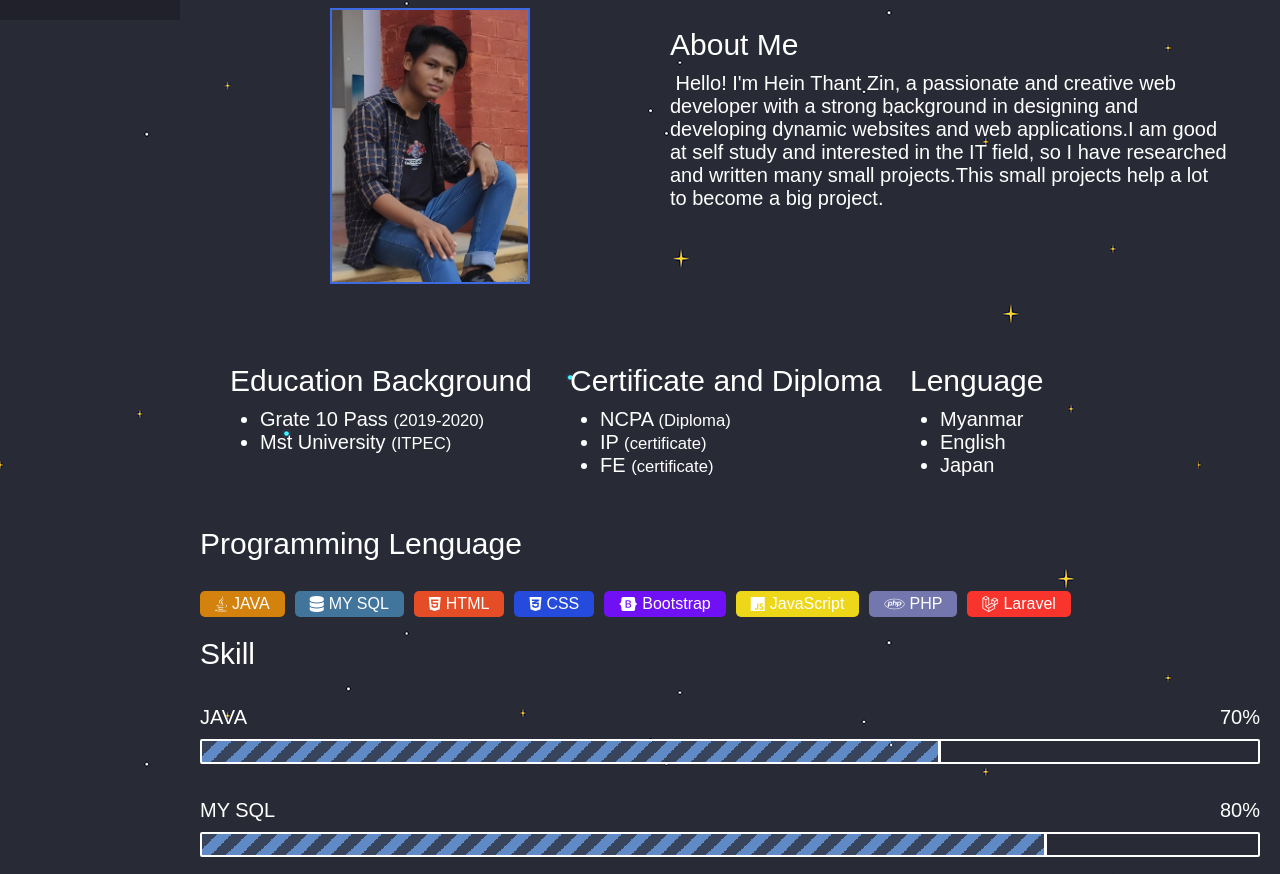
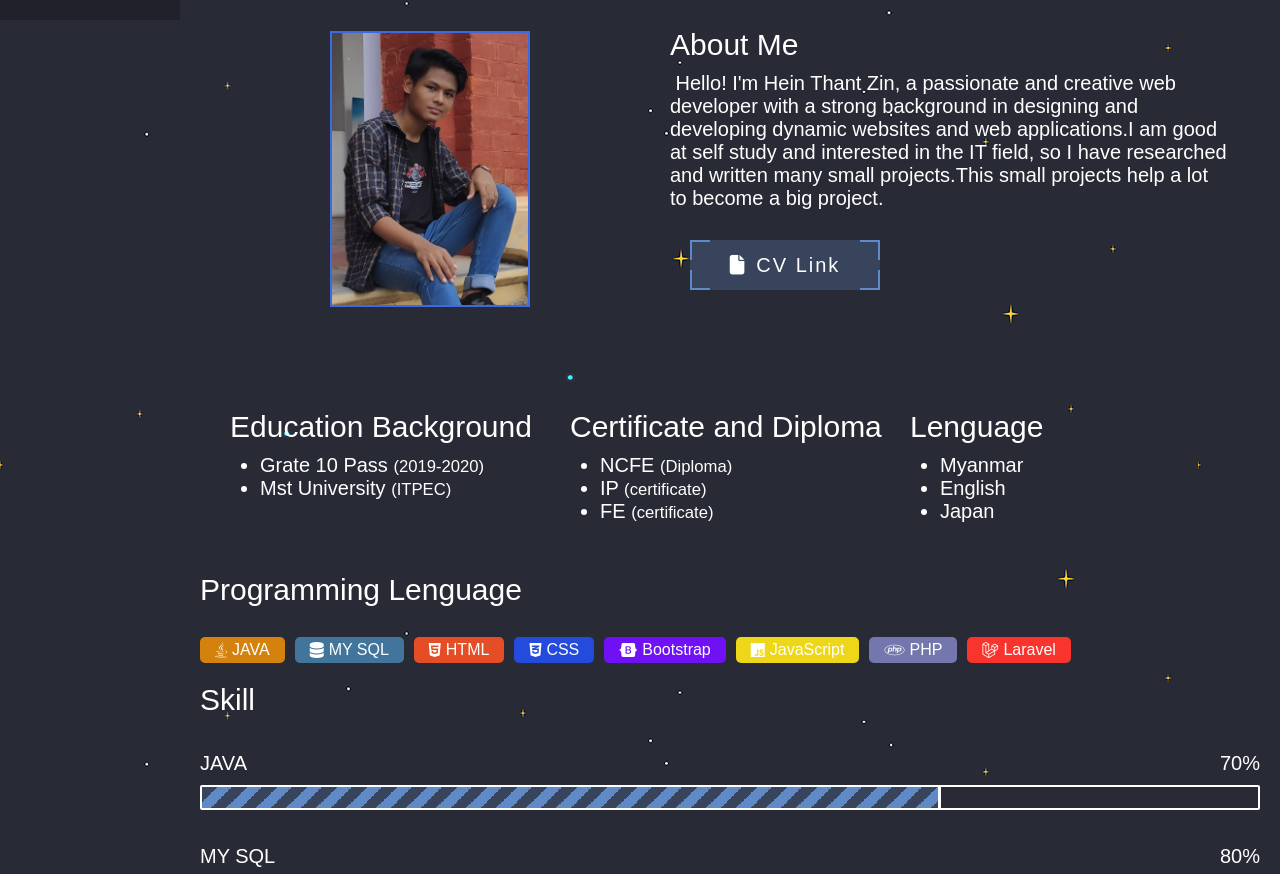
Before and after one commit to Hein-Thant-Zin-637/Portfolio, a plain HTML site: page HTML/index.html in a window 1280 px wide. Shown: the part 780-1654 px from the top of the page. Drawn offline with nearby package versions, Linux system fonts and the light colour scheme; a web font is replaced by a local one.

Commit message:
cv link add

```diff
--- a/HTML/index.html
+++ b/HTML/index.html
@@ -12,7 +12,7 @@
 
 <body>
     <aside>
-        <img src="../image/download.png" alt="">
+        <img src="../Image/hein_thant_zin_profile.jpg" alt="">
         <a href="#home">
             <div class="top-left"></div>
             <div class="top-right"></div>
@@ -111,6 +111,16 @@
                 <div class="aboutdesc">
                     <h3>About Me</h3>
                     <p>&nbsp;Hello! I'm Hein Thant Zin, a passionate and creative web developer with a strong background in designing and developing dynamic websites and web applications.I am good at self study and interested in the IT field, so I have researched and written many small projects.This small projects help a lot to become a big project.</p>
+                    <div class="cvform">
+                        <a href="https://drive.google.com/file/d/1VaCITuXGw31eo_P4FY9WSZSOQOjKs9OT/view?usp=sharing" target="_blank">
+                            <div class="top-left"></div>
+                            <div class="top-right"></div>
+                            <i class="fa-solid fa-file fa-xl"></i>
+                            <p>CV Link</p>
+                            <div class="bottom-left"></div>
+                            <div class="bottom-right"></div>
+                        </a>
+                    </div>
                 </div>
             </div>
             <div class="education">
@@ -124,7 +134,7 @@
                 <div>
                     <h3>Certificate and Diploma</h3>
                     <ul>
-                        <li>NCPA <small>(Diploma)</small></li>
+                        <li>NCFE <small>(Diploma)</small></li>
                         <li>IP <small>(certificate)</small></li>
                         <li>FE <small>(certificate)</small></li>
                     </ul>
@@ -216,10 +226,10 @@
                 <div>
                     <div class="langper">
                         <div>PHP</div>
-                        <div>90%</div>
+                        <div>80%</div>
                     </div>
                     <div class="progress">
-                        <div class="percent" style="width: 90%;">&nbsp</div>
+                        <div class="percent" style="width: 80%;">&nbsp</div>
                     </div>
                 </div>
                 <div>
--- a/style.css
+++ b/style.css
@@ -187,6 +187,41 @@ aside a:hover {
     gap: 20px;
     font-size: 15px;
     background-color: rgba(122, 174, 247, 0.2);
+}
+
+.cvform{
+    position: relative;
+    padding: 20px;
+    text-decoration: none;
+    width: 230px;
+    display: flex;
+    flex-direction: row;
+    justify-content : center;
+    align-items: center;
+}
+
+.cvform a {
+    width: 230px;
+    height: 50px;
+    position: relative;
+    padding: 10px 23px;
+    margin-top: 10px;
+    text-decoration: none;
+    Letter-spacing: 2px;
+    font-size: 20px;
+    transition: 0.5s;
+    display: flex;
+    flex-direction: row;
+    justify-content: center;
+    text-align: center;
+    align-items: center;
+    gap: 10px;
+    font-size: 13px;
+    background-color: rgba(122, 174, 247, 0.2);
+}
+
+.cvform a:hover {
+    background-color: rgba(41, 117, 224, 0.5);
 }
 
 .isDisabled {
```
Also changed, not shown: Image/hein_thant_zin_profile.jpg (added).
